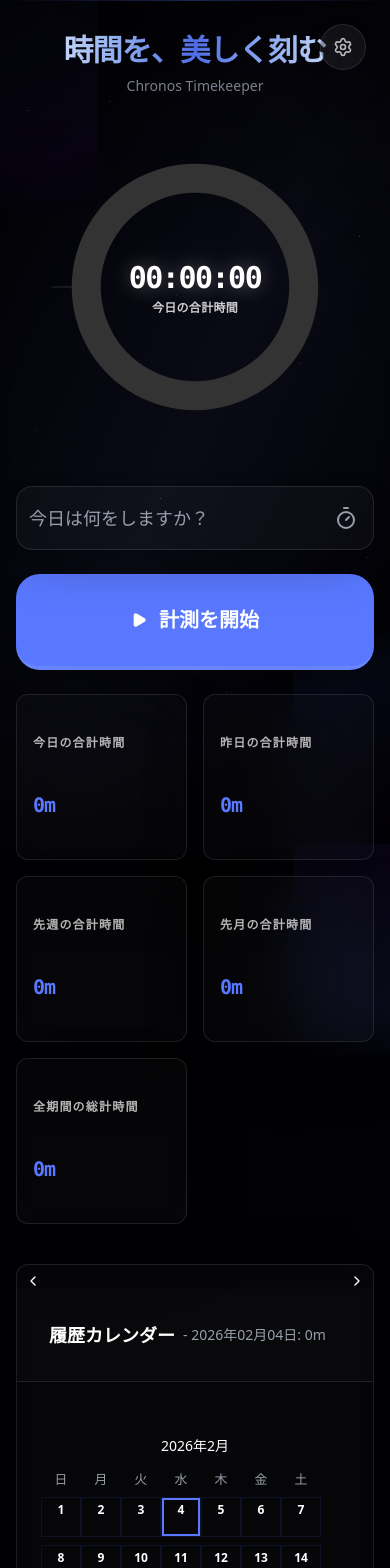
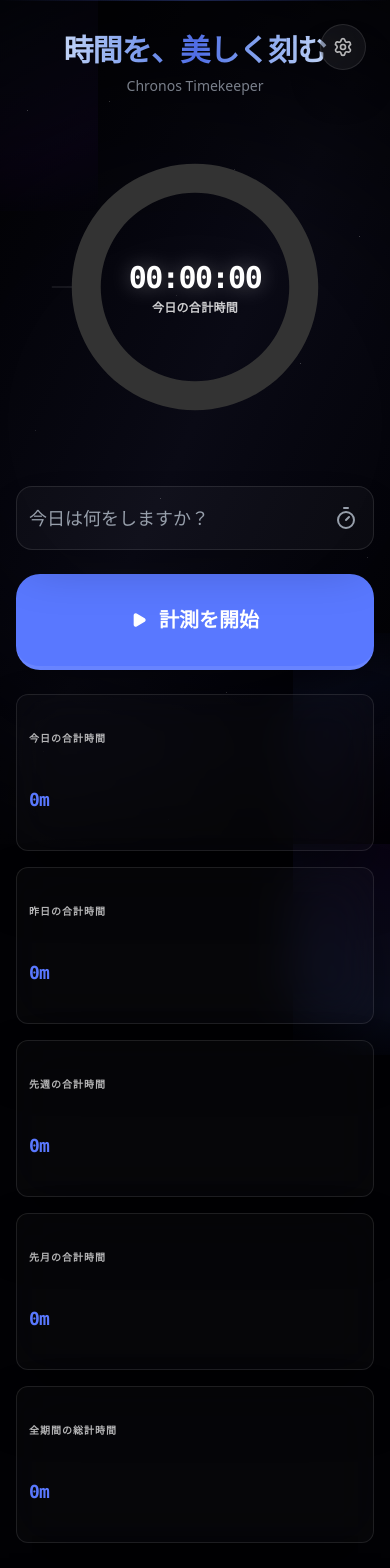
Before and after one commit to honey1001cre/Timekeeper, a Next.js app: page / in a window 390 px wide. Shown: the top 1568 px of the page. Built offline with nearby package versions, Linux system fonts and the light colour scheme.

Commit message:
Feature: Add top 10 task breakdown to each time period card

```diff
--- a/src/components/StatsDashboard.tsx
+++ b/src/components/StatsDashboard.tsx
@@ -1,6 +1,6 @@
 "use client";
 
-import React from 'react';
+import React, { useState } from 'react';
 import { Card, CardContent, CardHeader, CardTitle } from '@/components/ui/card';
 import { TimeEntry } from '@/hooks/useStorage';
 import { formatDuration } from '@/lib/utils';
@@ -10,56 +10,132 @@ import {
     startOfMonth, endOfMonth,
     isWithinInterval
 } from 'date-fns';
+import { ChevronDown, ChevronUp } from 'lucide-react';
 
 interface StatsDashboardProps {
     entries: TimeEntry[];
 }
 
+interface TaskAggregate {
+    name: string;
+    duration: number;
+}
+
 export const StatsDashboard = ({ entries }: StatsDashboardProps) => {
     const now = new Date();
+    const [expandedCard, setExpandedCard] = useState<string | null>(null);
 
-    const getStats = (start: Date, end: Date) => {
-        return entries
-            .filter((e) => e.endTime && isWithinInterval(new Date(e.startTime), { start, end }))
-            .reduce((acc, curr) => acc + curr.durationSeconds, 0);
+    const getStatsWithTasks = (start: Date, end: Date) => {
+        const filtered = entries.filter(
+            (e) => e.endTime && isWithinInterval(new Date(e.startTime), { start, end })
+        );
+
+        const total = filtered.reduce((acc, curr) => acc + curr.durationSeconds, 0);
+
+        // Aggregate by task name
+        const taskMap: Record<string, number> = {};
+        filtered.forEach((e) => {
+            taskMap[e.taskName] = (taskMap[e.taskName] || 0) + e.durationSeconds;
+        });
+
+        // Convert to array and get top 10
+        const topTasks: TaskAggregate[] = Object.entries(taskMap)
+            .map(([name, duration]) => ({ name, duration }))
+            .sort((a, b) => b.duration - a.duration)
+            .slice(0, 10);
+
+        return { total, topTasks };
+    };
+
+    const getAllTimeStats = () => {
+        const total = entries.reduce((acc, curr) => acc + curr.durationSeconds, 0);
+
+        const taskMap: Record<string, number> = {};
+        entries.forEach((e) => {
+            taskMap[e.taskName] = (taskMap[e.taskName] || 0) + e.durationSeconds;
+        });
+
+        const topTasks: TaskAggregate[] = Object.entries(taskMap)
+            .map(([name, duration]) => ({ name, duration }))
+            .sort((a, b) => b.duration - a.duration)
+            .slice(0, 10);
+
+        return { total, topTasks };
     };
 
     const stats = [
         {
+            id: 'today',
             title: '今日の合計時間',
-            value: getStats(startOfDay(now), endOfDay(now)),
+            ...getStatsWithTasks(startOfDay(now), endOfDay(now)),
         },
         {
+            id: 'yesterday',
             title: '昨日の合計時間',
-            value: getStats(startOfDay(subDays(now, 1)), endOfDay(subDays(now, 1))),
+            ...getStatsWithTasks(startOfDay(subDays(now, 1)), endOfDay(subDays(now, 1))),
         },
         {
+            id: 'lastweek',
             title: '先週の合計時間',
-            value: getStats(startOfWeek(subDays(now, 7)), endOfWeek(subDays(now, 7))),
+            ...getStatsWithTasks(startOfWeek(subDays(now, 7)), endOfWeek(subDays(now, 7))),
         },
         {
+            id: 'lastmonth',
             title: '先月の合計時間',
-            value: getStats(startOfMonth(subDays(now, 30)), endOfMonth(subDays(now, 30))),
+            ...getStatsWithTasks(startOfMonth(subDays(now, 30)), endOfMonth(subDays(now, 30))),
         },
         {
+            id: 'alltime',
             title: '全期間の総計時間',
-            value: entries.reduce((acc, curr) => acc + curr.durationSeconds, 0),
+            ...getAllTimeStats(),
         },
     ];
 
+    const toggleExpand = (id: string) => {
+        setExpandedCard(expandedCard === id ? null : id);
+    };
+
     return (
-        <div className="grid grid-cols-2 md:grid-cols-5 gap-4 w-full">
+        <div className="grid grid-cols-1 sm:grid-cols-2 lg:grid-cols-5 gap-4 w-full">
             {stats.map((stat) => (
-                <Card key={stat.title} className="bg-white/[0.02] backdrop-blur-xl border-white/10 shadow-[0_32px_64px_-16px_rgba(0,0,0,0.6)]">
-                    <CardHeader className="p-4 pb-0">
-                        <CardTitle className="text-xs font-semibold text-white/70 uppercase tracking-widest">
-                            {stat.title}
+                <Card
+                    key={stat.id}
+                    className="bg-white/[0.02] backdrop-blur-xl border-white/10 shadow-[0_32px_64px_-16px_rgba(0,0,0,0.6)] cursor-pointer transition-all hover:bg-white/[0.04]"
+                    onClick={() => toggleExpand(stat.id)}
+                >
+                    <CardHeader className="p-3 md:p-4 pb-0">
+                        <CardTitle className="text-[10px] md:text-xs font-semibold text-white/70 uppercase tracking-widest flex items-center justify-between">
+                            <span>{stat.title}</span>
+                            {stat.topTasks.length > 0 && (
+                                expandedCard === stat.id ?
+                                    <ChevronUp className="w-3 h-3 md:w-4 md:h-4" /> :
+                                    <ChevronDown className="w-3 h-3 md:w-4 md:h-4" />
+                            )}
                         </CardTitle>
                     </CardHeader>
-                    <CardContent className="p-4 pt-2">
-                        <div className="text-xl font-bold text-primary font-mono tracking-tighter">
-                            {formatDuration(stat.value)}
+                    <CardContent className="p-3 md:p-4 pt-2">
+                        <div className="text-lg md:text-xl font-bold text-primary font-mono tracking-tighter">
+                            {formatDuration(stat.total)}
                         </div>
+
+                        {/* Task breakdown - shown when expanded */}
+                        {expandedCard === stat.id && stat.topTasks.length > 0 && (
+                            <div className="mt-3 pt-3 border-t border-white/10 space-y-1.5">
+                                {stat.topTasks.map((task, index) => (
+                                    <div
+                                        key={task.name}
+                                        className="flex justify-between items-center text-[10px] md:text-xs"
+                                    >
+                                        <span className="text-white/60 truncate max-w-[60%]">
+                                            {index + 1}. {task.name}
+                                        </span>
+                                        <span className="text-white/80 font-mono">
+                                            {formatDuration(task.duration)}
+                                        </span>
+                                    </div>
+                                ))}
+                            </div>
+                        )}
                     </CardContent>
                 </Card>
             ))}
```
